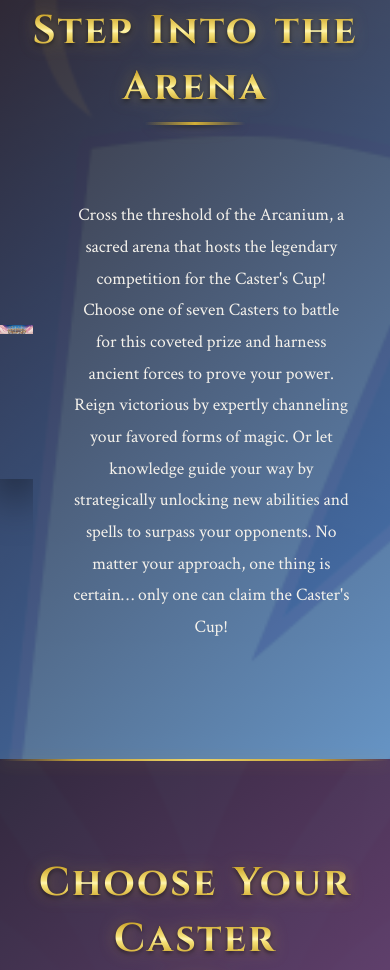
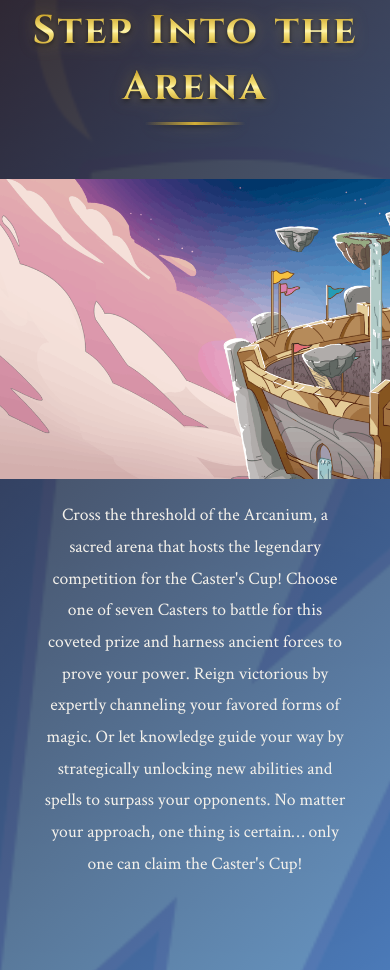
Before and after one commit to NCM-Agency/caster-game, a website: page index.html in a window 390 px wide. Shown: the part 2603-3573 px from the top of the page. Drawn offline with Linux system fonts and the light colour scheme.

Commit message:
Remove flex CSS that broke arena image - let original overflow scroll work

```diff
--- a/mobile-override-fix.css
+++ b/mobile-override-fix.css
@@ -114,22 +114,6 @@
         object-position: center center !important;
     }
 
-    /* Center arena image */
-    .arena-content {
-        display: flex !important;
-        justify-content: center !important;
-    }
-
-    .arena-image-wrapper {
-        scroll-behavior: auto !important;
-        display: flex !important;
-        justify-content: center !important;
-    }
-
-    .arena-banner {
-        object-position: center center !important;
-        margin: 0 auto !important;
-    }
 
     /* Add swipe indicator closer to cards */
     .casters-grid {
```
Also changed, not shown: 1 other file.
